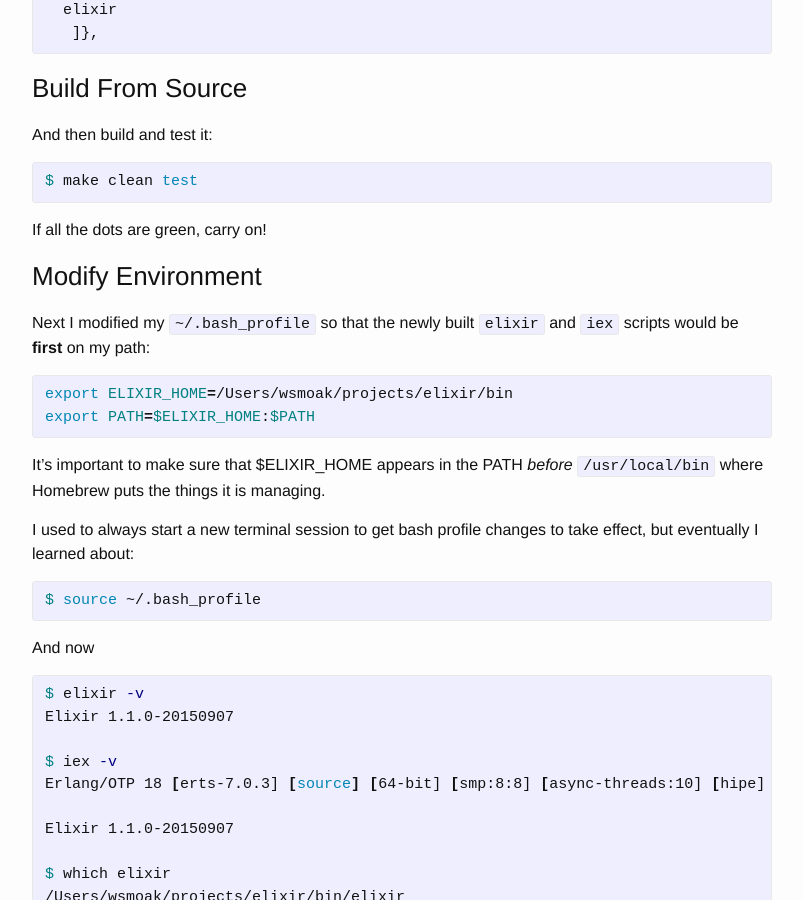
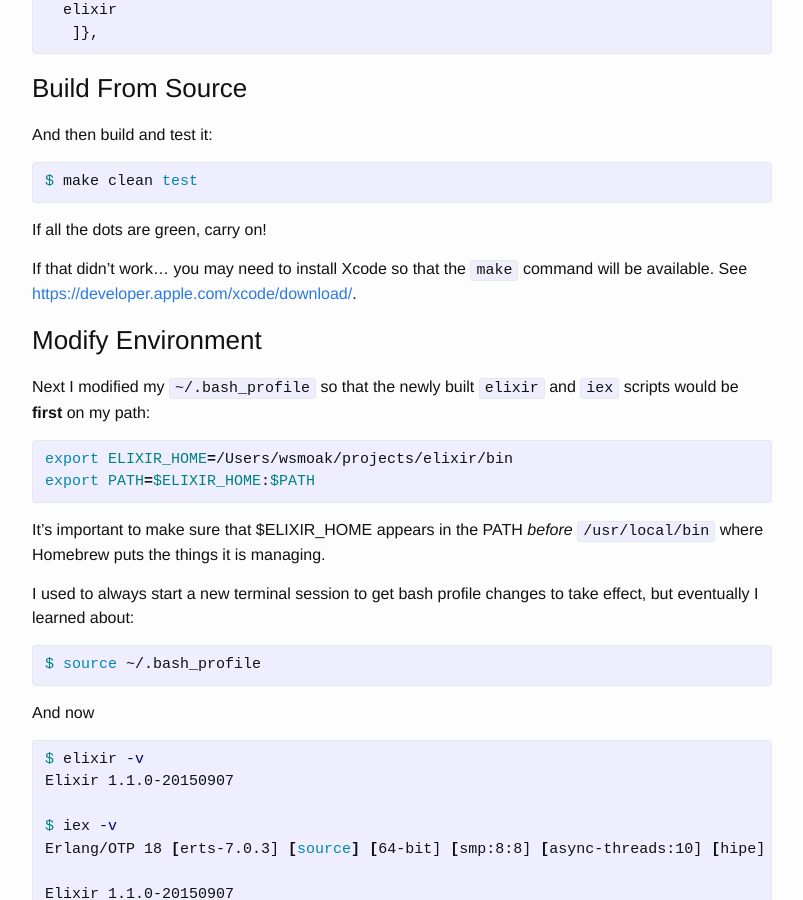
Before and after one commit to wsmoak/wsmoak.github.io, a Jekyll site: the page built from _posts/2015-09-08-building-elixir-from-source.md, in a window 1280 px wide and 900 px high, scrolled down 1619 px. Shown: the whole window, without its empty margins (238-1041 px from the left). Built offline with Jekyll 4.4.1, drawn with Linux system fonts in a browser that asks for light colours; comment, search, counter and statistics services are not loaded.

Commit message:
Update building Elixir from source post

```diff
--- a/_posts/2015-09-08-building-elixir-from-source.md
+++ b/_posts/2015-09-08-building-elixir-from-source.md
@@ -78,6 +78,8 @@
 {% endhighlight %}
 
 If all the dots are green, carry on!
+
+If that didn't work... you may need to install Xcode so that the `make` command will be available. See <https://developer.apple.com/xcode/download/>.
 
 ### Modify Environment
 
```
